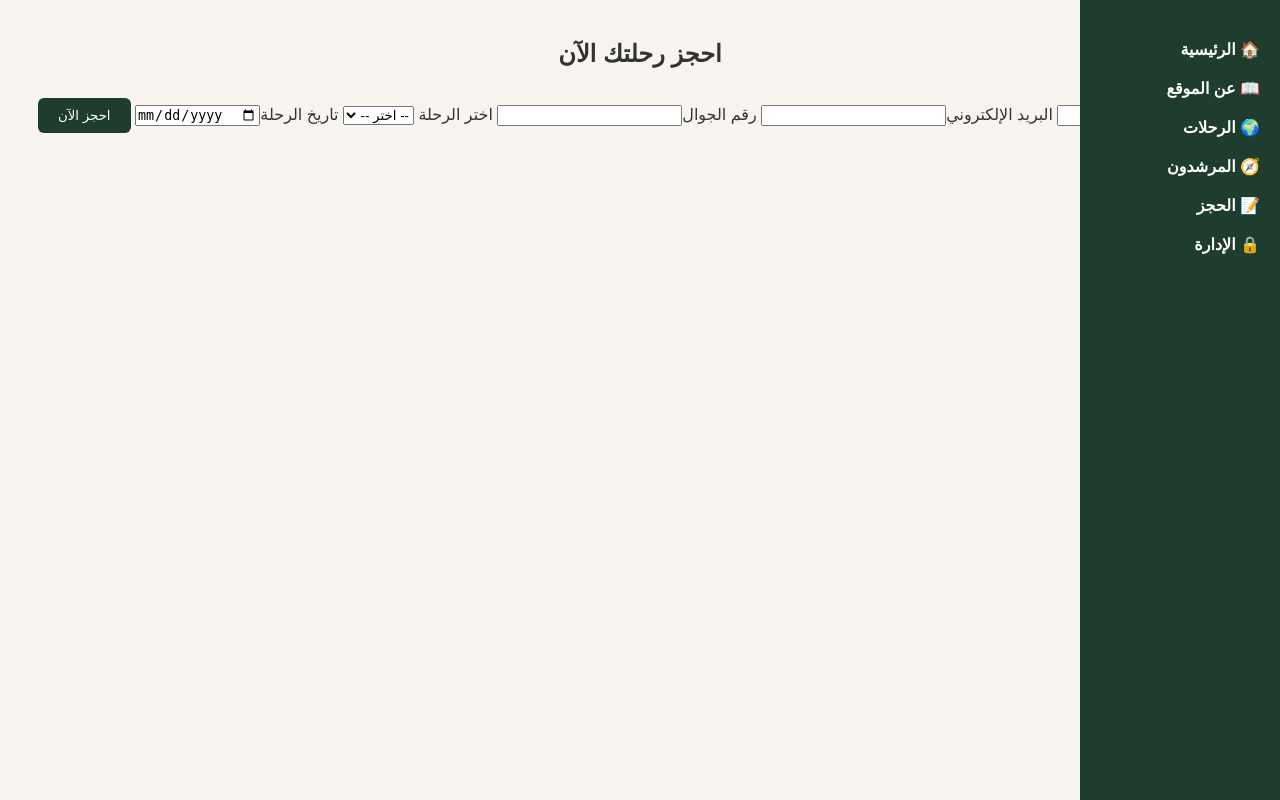
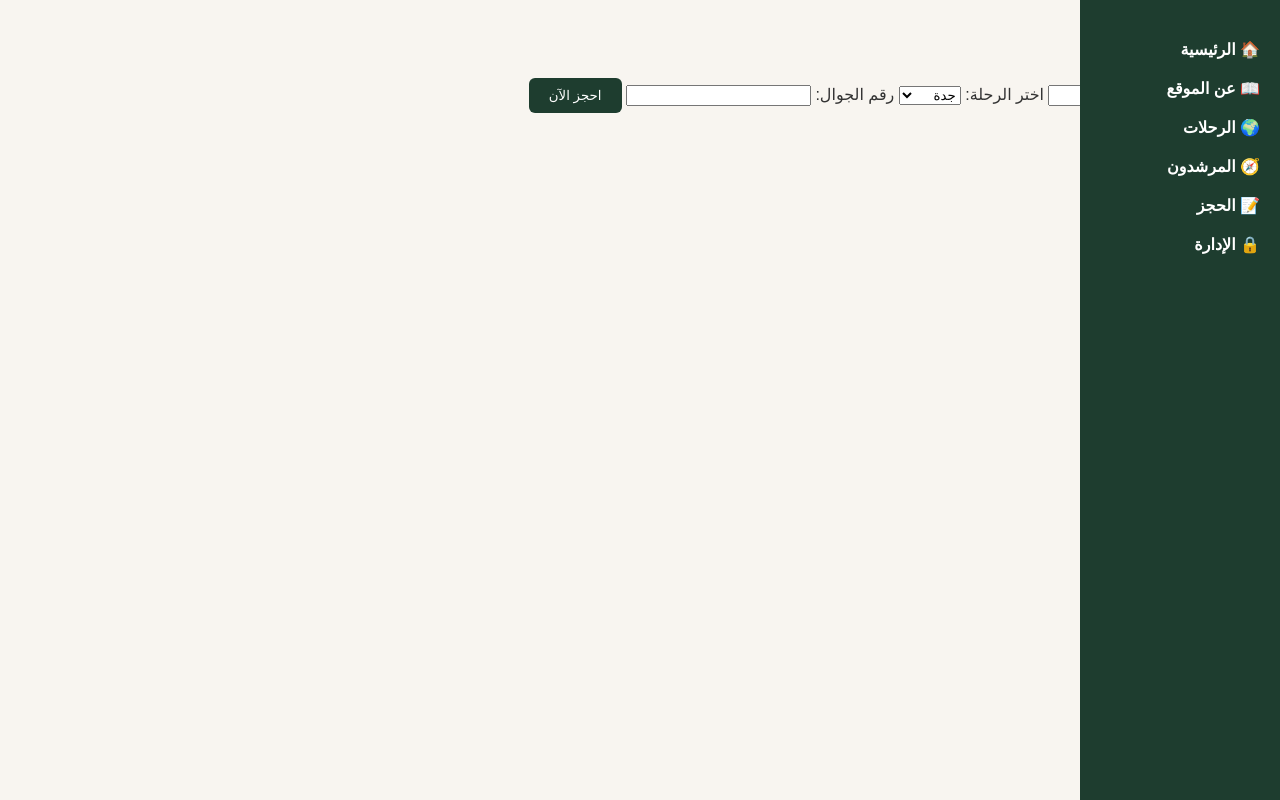
Before and after one commit to abodahim/saudidestination_complete, a Flask app: page /booking in a window 1280 px wide. Run offline with Flask 3, Linux system fonts and the light colour scheme.

Commit message:
Update booking.html

```diff
--- a/templates/booking.html
+++ b/templates/booking.html
@@ -1,24 +1,28 @@
+<!-- templates/booking.html -->
 <!DOCTYPE html>
 <html lang="ar" dir="rtl">
 <head>
     <meta charset="UTF-8">
-  <title>نموذج الحجز</title>
+    <title>حجز رحلة</title>
     <link rel="stylesheet" href="{{ url_for('static', filename='style.css') }}">
 </head>
 <body>
     {% include 'menu.html' %}
-  <h2 style="text-align:center;margin-top:40px;">احجز رحلتك الآن</h2>
-  <form method="POST" class="booking-form">
-    <label>الاسم</label><input name="name" required>
-    <label>البريد الإلكتروني</label><input type="email" name="email" required>
-    <label>رقم الجوال</label><input name="phone" required>
-    <label>اختر الرحلة</label>
+    <div class="form-container">
+        <h2>نموذج حجز</h2>
+        <form method="post">
+            <label>الاسم:</label>
+            <input type="text" name="name" required>
+            <label>اختر الرحلة:</label>
             <select name="trip" required>
-      <option value="">-- اختر --</option>
-      <option>جدة</option><option>الرياض</option><option>ينبع</option>
+                <option value="جدة">جدة</option>
+                <option value="الرياض">الرياض</option>
+                <option value="ينبع">ينبع</option>
             </select>
-    <label>تاريخ الرحلة</label><input type="date" name="date" required>
-    <button type="submit" class="btn submit-btn">احجز الآن</button>
+            <label>رقم الجوال:</label>
+            <input type="text" name="phone" required>
+            <button type="submit" class="btn">احجز الآن</button>
         </form>
+    </div>
 </body>
 </html>
```
Lines whose indentation alone changed are shown as unchanged.
